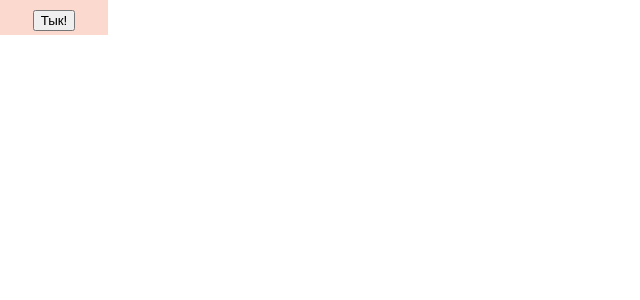
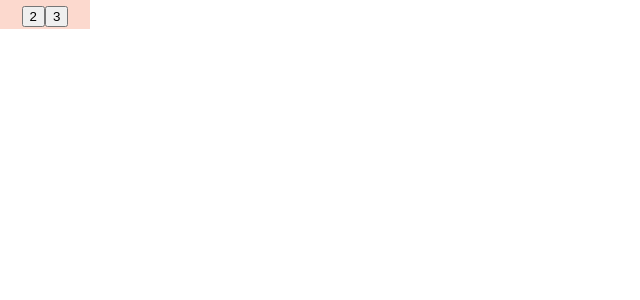
Before and after one commit to Elmazzik/Vue3_ABC, a Vue app in the folder Elmazik/: page / in a window 1280 px wide. Shown: the top 300 px of the page, without its empty margins (0-640 px from the left). Built offline with nearby package versions, Linux system fonts and the light colour scheme.

Commit message:
Передача параметров в метод в Vue

```diff
--- a/Elmazik/src/App.vue
+++ b/Elmazik/src/App.vue
@@ -1,24 +1,17 @@
 <script>
+import { normalizeProps } from 'vue';
+
 export default {
-  data() {
-    return {
-      str: "string",
-    };
-  },
+  data() { },
   methods: {
-    show: function () {
-      let text = this.cape(this.text);
-      alert(text);
-    },
-    cape: function (str) {
-      return str[0].toUpperCase() + str.slice(1);
+    show: function (i) {
+      alert(i ** 2);
     },
   },
 };
 </script>
 
 <template>
-  <div>
-    <button @click="show()">Тык!</button>
-  </div>
+  <button @click="show('2')">2</button>
+  <button @click="show('3')">3</button>
 </template>
```
